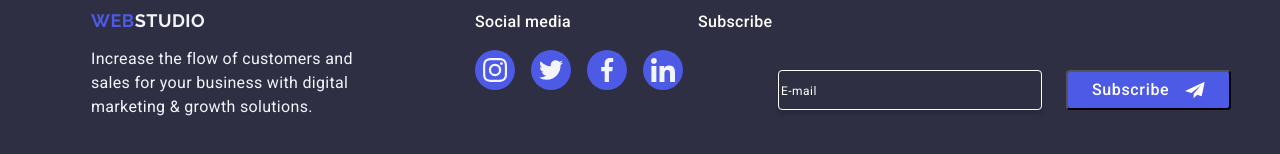
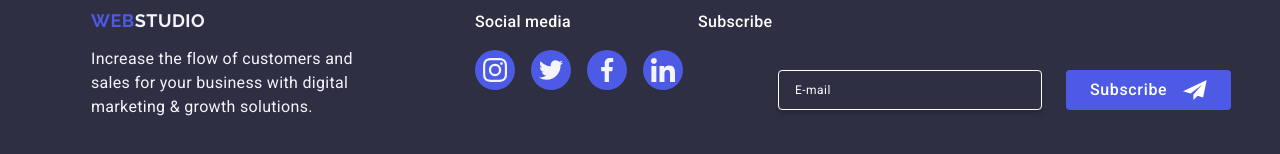
Before and after one commit to IgorZagorskiy/goit-markup-hw-05, a plain HTML site: page index.html in a window 1280 px wide. Shown: the part 3273-3427 px from the top of the page. Drawn offline with nearby package versions, Linux system fonts and the light colour scheme.

Commit message:
update 4

```diff
--- a/css/style.css
+++ b/css/style.css
@@ -602,10 +602,9 @@ letter-spacing: 0.02em;
   display: flex;
     justify-content: center;
     align-items: center;
-    gap: 16px;
     padding: 8px 24px;
     color: rgb(255, 255, 255);
-      font-family: Roboto;
+      font-family: "Roboto", sans-serif;
       font-size: 16px;
       font-weight: 500;
       line-height: 24px;
@@ -615,9 +614,12 @@ letter-spacing: 0.02em;
         background: rgb(77, 90, 229);
         min-width: 165px;
         height: 40px;
+        border: none;
 }
 
-.footer-fom-icon {}
+.footer-fom-icon {
+  margin-left: 16px;
+}
 
 .footer-form {
  width: 453px;
@@ -648,10 +650,15 @@ justify-content: center;
     width: 264px;
     height: 40px;
     background: none;
+    font-size: 12px;
+    line-height: 2;
+    letter-spacing: 0.04em;
+    padding-left: 16px;
+    color: #ffffff;
 }
 
 .footer-input::placeholder {
-  color: rgb(255, 255, 255);
+  color: #ffffff;
     font-family: Roboto;
     font-size: 12px;
     font-weight: 400;
--- a/index.html
+++ b/index.html
@@ -466,9 +466,9 @@
         <p class="footer-form-text">Subscribe</p>
         <form class="footer-form">
   <label class="footer-form-label" for="footer-email">
-<input class="footer-input" type="email" name="userEmail" placeholder="E-mail" id="footer-email">
+<input class="footer-input" type="email" name="user-email" placeholder="E-mail" id="footer-email">
 </label>
-<button class="footer-form-button">Subscribe
+<button class="footer-form-button" type="submit">Subscribe
 <svg class="footer-fom-icon" width="24" height="24">
  <use href="./images/icons.svg#icon-subscribe"></use>
 </svg>
```
